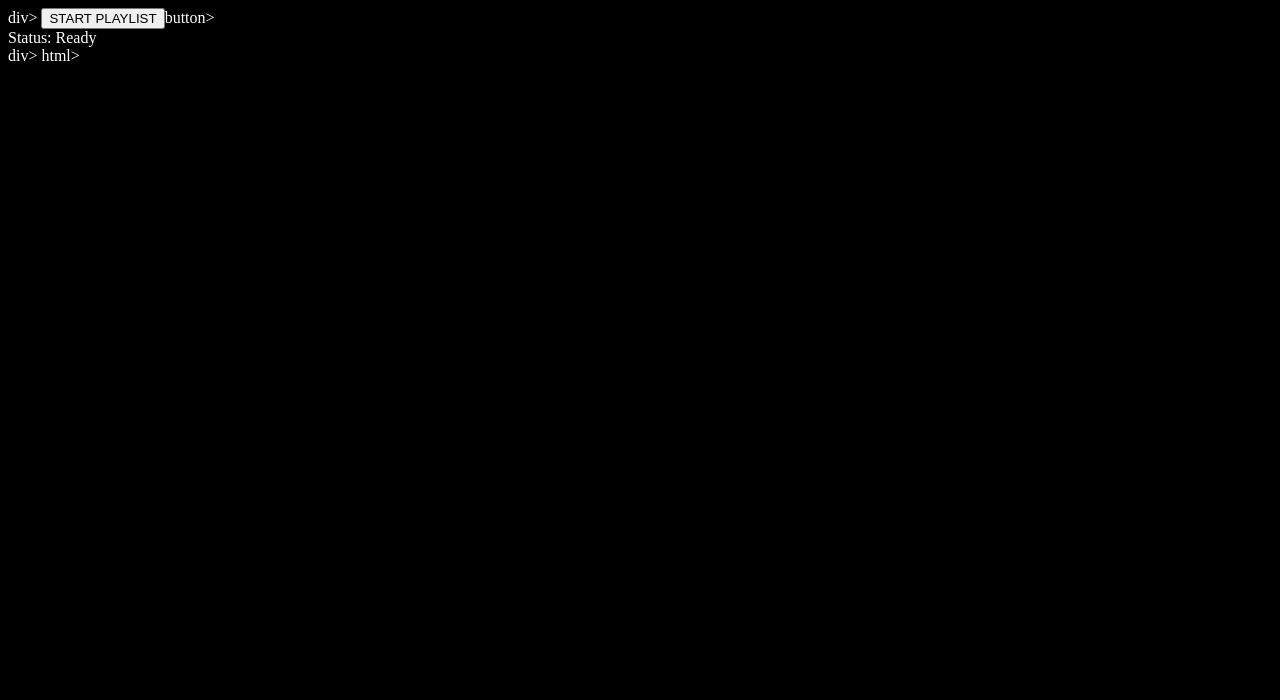
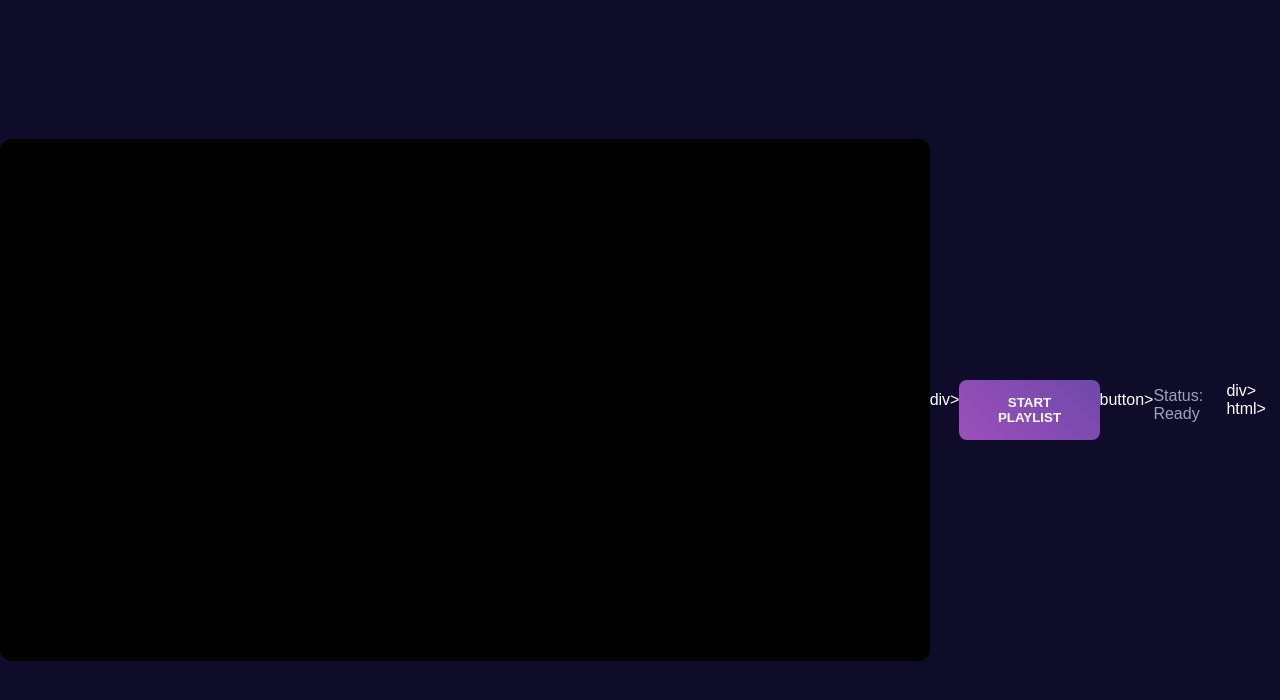
Before and after one commit to syume2900-netizen/youtube-speed-playeryoutube-speed-player, a plain HTML site: page index.html in a window 1280 px wide. Drawn offline with Linux system fonts and the light colour scheme.

Commit message:
Update styles.css

```diff
--- a/styles.css
+++ b/styles.css
@@ -1 +1,41 @@
-body { background: #000; color: #fff; }
+:root {
+    --primary: #9d50bb;
+    --secondary: #6e48aa;
+    --text: #ffffff;
+    --bg-dark: #0f0c29;
+}
+body {
+    font-family: 'Outfit', sans-serif;
+    background: var(--bg-dark);
+    color: var(--text);
+    margin: 0;
+    display: flex;
+    justify-content: center;
+    align-items: center;
+    min-height: 100vh;
+}
+.container {
+    width: 90%;
+    max-width: 800px;
+    text-align: center;
+}
+#player {
+  width: 100%;
+  aspect-ratio: 16/9;
+  background: #000;
+  border-radius: 12px;
+}
+#play-btn {
+    margin-top: 20px;
+    padding: 15px 30px;
+    background: linear-gradient(45deg, var(--primary), var(--secondary));
+    border: none;
+    border-radius: 8px;
+    color: #fff;
+    font-weight: bold;
+    cursor: pointer;
+}
+#status-text {
+  margin-top: 10px;
+  color: #a0a0c0;
+}
```
